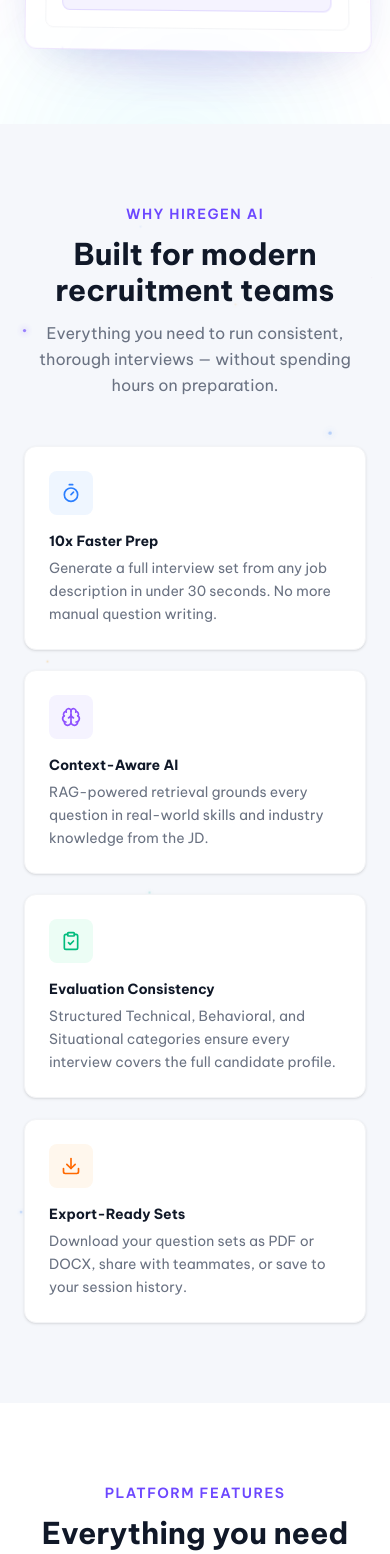
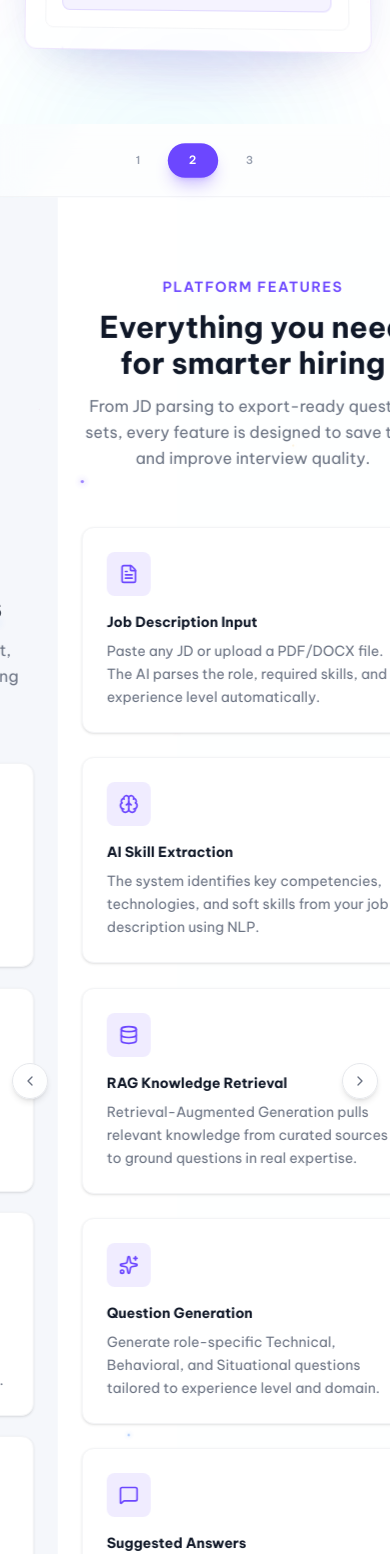
Before and after one commit to tulklk/AI_Interview_Question_Generation_RAG_LLM_FE, a Next.js app: page / in a window 390 px wide. Shown: the part 1487-3041 px from the top of the page. Built offline with nearby package versions, Linux system fonts and the light colour scheme; no server answers.

Commit message:
feat(guest): add section carousel on landing page

```diff
--- a/src/app/page.tsx
+++ b/src/app/page.tsx
@@ -1,8 +1,6 @@
 import { GuestNavbar } from "@/components/guest/guest-navbar";
 import { HeroSection } from "@/components/guest/hero-section";
-import { BenefitsSection } from "@/components/guest/benefits-section";
-import { FeaturesSection } from "@/components/guest/features-section";
-import { WorkflowSection } from "@/components/guest/workflow-section";
+import { SectionCarousel } from "@/components/guest/section-carousel";
 import { PricingSection } from "@/components/guest/pricing-section";
 import { DemoPreviewSection } from "@/components/guest/demo-preview-section";
 import { TestimonialsSection } from "@/components/guest/testimonials-section";
@@ -55,9 +53,7 @@
       <div className="relative z-10">
         <GuestNavbar />
         <HeroSection />
-        <BenefitsSection />
-        <FeaturesSection />
-        <WorkflowSection />
+        <SectionCarousel />
         <DemoPreviewSection />
         <PricingSection />
         <TestimonialsSection />
--- /dev/null
+++ b/src/components/guest/section-carousel.tsx
@@ -0,0 +1,153 @@
+"use client";
+
+import { useState, useEffect, useCallback, useRef } from "react";
+import { ChevronLeft, ChevronRight } from "lucide-react";
+import { useLanguage } from "@/context/language-context";
+import { BenefitsSection } from "./benefits-section";
+import { FeaturesSection } from "./features-section";
+import { WorkflowSection } from "./workflow-section";
+
+const SLIDE_COUNT = 3;
+const AUTO_PLAY_MS = 6500;
+
+const SLIDES = [
+  { id: "benefits", Component: BenefitsSection },
+  { id: "features", Component: FeaturesSection },
+  { id: "workflow", Component: WorkflowSection },
+];
+
+export function SectionCarousel() {
+  const { t } = useLanguage();
+  const [current, setCurrent] = useState(0);
+  const timerRef = useRef<ReturnType<typeof setInterval> | null>(null);
+
+  const labels = [
+    t.benefits.sectionLabel,
+    t.features.sectionLabel,
+    t.workflow.sectionLabel,
+  ];
+
+  const startTimer = useCallback(() => {
+    if (timerRef.current) clearInterval(timerRef.current);
+    timerRef.current = setInterval(() => {
+      setCurrent((c) => (c + 1) % SLIDE_COUNT);
+    }, AUTO_PLAY_MS);
+  }, []);
+
+  useEffect(() => {
+    startTimer();
+    return () => {
+      if (timerRef.current) clearInterval(timerRef.current);
+    };
+  }, [startTimer]);
+
+  const goTo = (index: number) => {
+    setCurrent(index);
+    startTimer();
+  };
+
+  const prev = () => {
+    setCurrent((c) => (c - 1 + SLIDE_COUNT) % SLIDE_COUNT);
+    startTimer();
+  };
+
+  const next = () => {
+    setCurrent((c) => (c + 1) % SLIDE_COUNT);
+    startTimer();
+  };
+
+  return (
+    <div>
+      {/* Tab navigation strip — sits ABOVE slides, no overlap */}
+      <div className="relative z-10 flex justify-center gap-2 py-5 bg-white/70 dark:bg-gray-950/70 backdrop-blur-md border-b border-gray-100 dark:border-gray-800">
+        {labels.map((label, i) => (
+          <button
+            key={label}
+            type="button"
+            onClick={() => goTo(i)}
+            className={`px-5 py-2 rounded-full text-[11px] font-semibold uppercase tracking-widest transition-all duration-300 ${
+              i === current
+                ? "bg-primary text-white shadow-lg shadow-primary/30 scale-105"
+                : "bg-transparent text-gray-400 dark:text-gray-500 hover:text-primary dark:hover:text-[#a78bff]"
+            }`}
+          >
+            <span className="hidden sm:inline">{label}</span>
+            {/* Mobile: show index */}
+            <span className="sm:hidden">{i + 1}</span>
+          </button>
+        ))}
+      </div>
+
+      {/* Slides area */}
+      <div className="relative overflow-hidden">
+        {/* Track */}
+        <div
+          className="flex transition-transform duration-700 ease-in-out will-change-transform"
+          style={{ transform: `translateX(-${current * 100}%)` }}
+        >
+          {SLIDES.map(({ id, Component }) => (
+            <div
+              key={id}
+              className="min-w-full flex flex-col [&>section]:flex-1 [&>section]:flex [&>section]:flex-col [&>section]:justify-center"
+            >
+              <Component />
+            </div>
+          ))}
+        </div>
+
+        {/* Prev arrow */}
+        <button
+          type="button"
+          onClick={prev}
+          aria-label="Previous section"
+          className="absolute left-3 md:left-6 top-1/2 -translate-y-1/2 z-20 w-9 h-9 rounded-full bg-white/80 dark:bg-gray-900/80 backdrop-blur-sm border border-gray-200 dark:border-gray-700 shadow-md flex items-center justify-center text-gray-500 dark:text-gray-400 hover:bg-white dark:hover:bg-gray-800 hover:text-primary dark:hover:text-[#a78bff] transition-all duration-200"
+        >
+          <ChevronLeft size={16} />
+        </button>
+
+        {/* Next arrow */}
+        <button
+          type="button"
+          onClick={next}
+          aria-label="Next section"
+          className="absolute right-3 md:right-6 top-1/2 -translate-y-1/2 z-20 w-9 h-9 rounded-full bg-white/80 dark:bg-gray-900/80 backdrop-blur-sm border border-gray-200 dark:border-gray-700 shadow-md flex items-center justify-center text-gray-500 dark:text-gray-400 hover:bg-white dark:hover:bg-gray-800 hover:text-primary dark:hover:text-[#a78bff] transition-all duration-200"
+        >
+          <ChevronRight size={16} />
+        </button>
+
+        {/* Dot indicator */}
+        <div className="absolute bottom-6 left-0 right-0 z-20 flex justify-center gap-2">
+          {SLIDES.map((slide, i) => (
+            <button
+              key={slide.id}
+              type="button"
+              onClick={() => goTo(i)}
+              aria-label={`Go to slide ${i + 1}`}
+              className={`rounded-full transition-all duration-300 ${
+                i === current
+                  ? "w-7 h-2 bg-primary"
+                  : "w-2 h-2 bg-gray-300 dark:bg-gray-600 hover:bg-primary/60"
+              }`}
+            />
+          ))}
+        </div>
+
+        {/* Progress bar — resets and fills every AUTO_PLAY_MS ms */}
+        <div className="absolute bottom-0 left-0 right-0 h-0.5 bg-black/5 dark:bg-white/5 z-20">
+          <div
+            key={current}
+            className="h-full bg-primary/70"
+            style={{ animation: `carousel-progress ${AUTO_PLAY_MS}ms linear forwards` }}
+          />
+        </div>
+      </div>
+
+      <style>{`
+        @keyframes carousel-progress {
+          from { width: 0% }
+          to   { width: 100% }
+        }
+      `}</style>
+    </div>
+  );
+}
```
